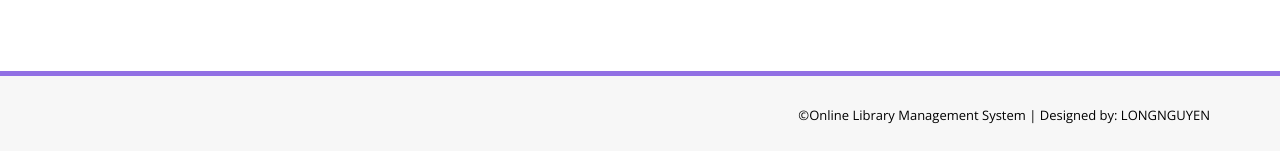
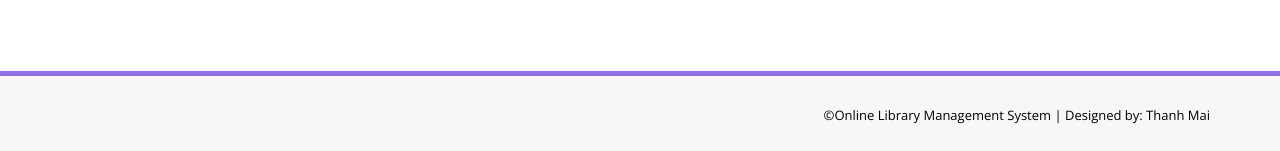
Before and after one commit to thanhmai89/LibraryManagement, a PHP site: page /admin/index.php in a window 1280 px wide. Shown: the part 934-1085 px from the top of the page. Run offline with PHP 8.4, Linux system fonts and the light colour scheme.

Commit message:
fix spelling syntax

```diff
--- a/LibraryManagement/admin/includes/footer.php
+++ b/LibraryManagement/admin/includes/footer.php
@@ -2,7 +2,7 @@
         <div class="container">
             <div class="row">
                 <div class="col-md-12">
-                   &copy;Online Library Management System |<a href="https://github.com/7on9" target="_blank"  > Designed by: LONGNGUYEN</a>
+                   &copy;Online Library Management System |<a href="https://github.com/thanhmai89" target="_blank"  > Designed by: Thanh Mai</a>
                 </div>
 
             </div>
--- a/LibraryManagement/includes/footer.php
+++ b/LibraryManagement/includes/footer.php
@@ -2,7 +2,7 @@
         <div class="container">
             <div class="row">
                 <div class="col-md-12">
-                   &copy;Online Library Management System |<a href="https://github.com/7on9" target="_blank"  > Designed by : LongNguyen</a>
+                   &copy;Online Library Management System |<a href="https://github.com/thanhmai89" target="_blank"  > Designed by: Thanh Mai</a>
                 </div>
 
             </div>
--- a/LibraryManagement/index.php
+++ b/LibraryManagement/index.php
@@ -74,7 +74,7 @@ if (isset($_POST['login'])) {
               <form role="form" method="post">
 
                 <div class="form-group">
-                  <label>Enter Email id</label>
+                  <label>Enter Email Id</label>
                   <input class="form-control" type="text" name="emailid" required autocomplete="off" />
                 </div>
                 <div class="form-group">
```
